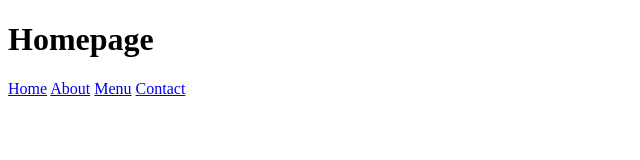
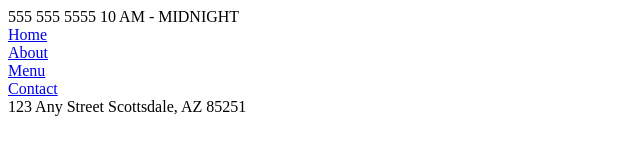
Before and after one commit to itodddev/codefries, a plain HTML site: page index.html in a window 1280 px wide. Shown: the whole page, without its empty margins (0-640 px from the left). Drawn offline with Linux system fonts and the light colour scheme.

Commit message:
Add Homepage HTML Structure with DIVs

```diff
--- a/index.html
+++ b/index.html
@@ -7,11 +7,35 @@
     <link rel="stylesheet" href="styles.css" />
   </head>
   <body>
-    <h1>Homepage</h1>
-
-    <a href="index.html">Home</a>
-    <a href="about.html">About</a>
-    <a href="menu.html">Menu</a>
-    <a href="contact.html">Contact</a>
+    <!-- Navigation Wrapper -->
+    <div>
+      <!-- Hours + Phone -->
+      <div>
+        555 555 5555 10 AM - MIDNIGHT
+      </div>
+      <!-- Link Wrapper -->
+      <div>
+        <!-- Nav Link -->
+        <div>
+          <a href="index.html">Home</a>
+        </div>
+        <!-- Nav Link -->
+        <div>
+          <a href="about.html">About</a>
+        </div>
+        <!-- Nav Link -->
+        <div>
+          <a href="menu.html">Menu</a>
+        </div>
+        <!-- Nav Link -->
+        <div>
+          <a href="contact.html">Contact</a>
+        </div>
+      </div>
+      <!-- Address -->
+      <div>
+        123 Any Street Scottsdale, AZ 85251
+      </div>
+    </div>
   </body>
 </html>
```
